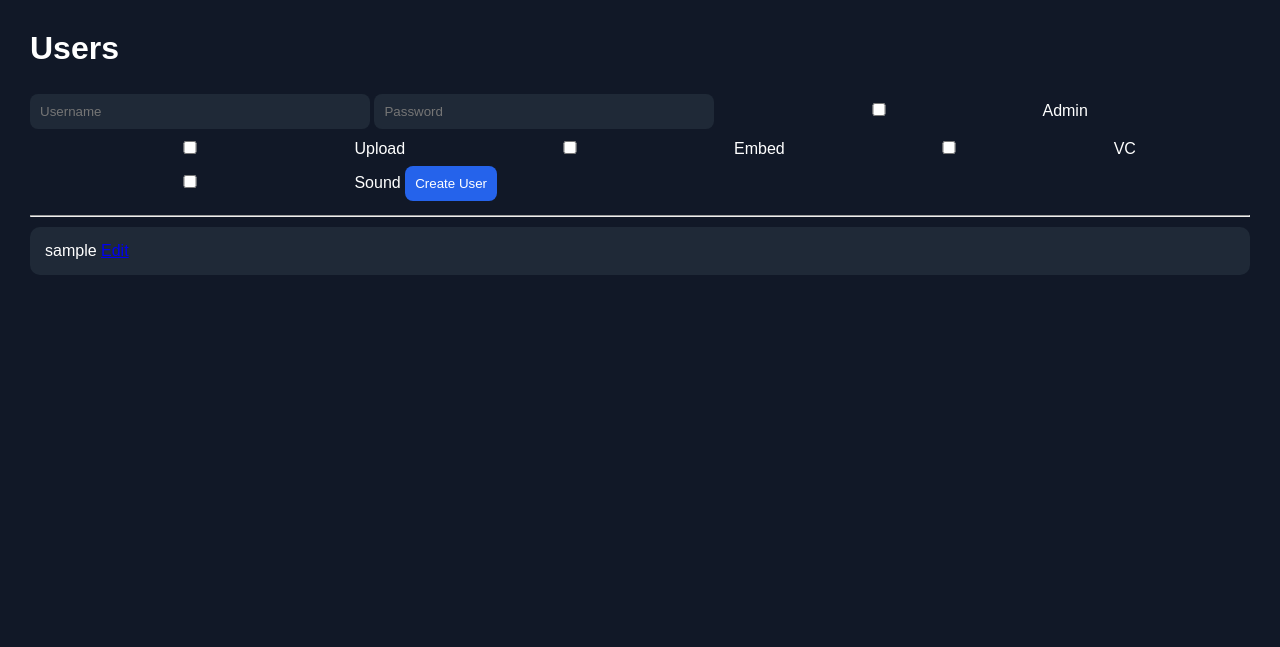
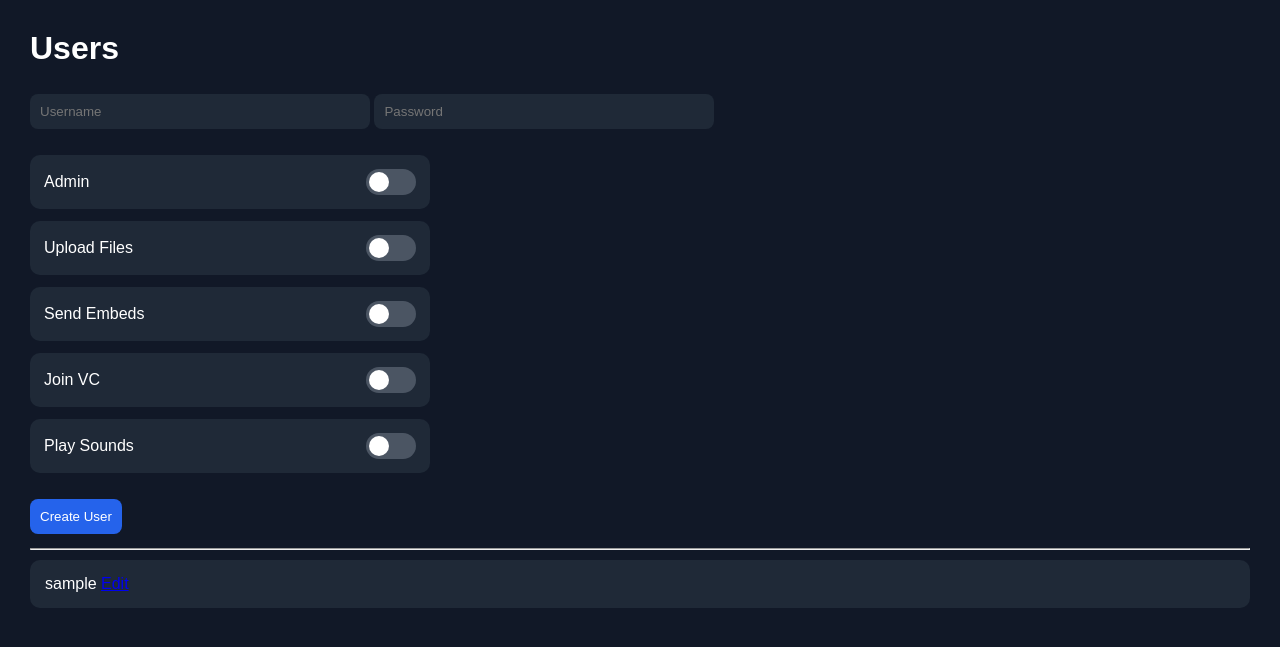
Before and after one commit to human757-fin/evilbot, a Flask app: template templates/users.html in a window 1280 px wide. Shown: the part 49-696 px from the top of the page. Run offline with Flask 3, Linux system fonts and the light colour scheme; the template is opened without the code that fills it: most values are stand-ins (such as "Sample title", 1, 10 or a date in 2020); parts of the project's set-up code (start-up, migrations or seed data) failed here and were passed over.

Commit message:
better styling

```diff
--- a/static/style.css
+++ b/static/style.css
@@ -103,3 +103,84 @@ select {
 .file-upload input[type="file"] {
     display: none;
 }
+
+.sound-actions {
+    display: flex;
+    gap: 10px;
+    margin-top: 10px;
+}
+
+.play-btn {
+    background: #22c55e;
+}
+
+.play-btn:hover {
+    background: #16a34a;
+}
+
+.delete-btn {
+    background: #ef4444;
+}
+
+.delete-btn:hover {
+    background: #dc2626;
+}
+
+.perm-grid {
+    display: flex;
+    flex-direction: column;
+    gap: 12px;
+    margin: 20px 0;
+    width: 400px;
+}
+
+.switch-row {
+    display: flex;
+    justify-content: space-between;
+    align-items: center;
+    background: #1f2937;
+    padding: 14px;
+    border-radius: 10px;
+}
+
+.switch {
+    position: relative;
+    display: inline-block;
+    width: 50px;
+    height: 26px;
+}
+
+.switch input {
+    opacity: 0;
+    width: 0;
+    height: 0;
+}
+
+.slider {
+    position: absolute;
+    cursor: pointer;
+    inset: 0;
+    background: #4b5563;
+    transition: .3s;
+    border-radius: 30px;
+}
+
+.slider:before {
+    position: absolute;
+    content: "";
+    height: 20px;
+    width: 20px;
+    left: 3px;
+    bottom: 3px;
+    background: white;
+    transition: .3s;
+    border-radius: 50%;
+}
+
+input:checked + .slider {
+    background: #5865f2;
+}
+
+input:checked + .slider:before {
+    transform: translateX(24px);
+}
--- a/templates/dashboard.html
+++ b/templates/dashboard.html
@@ -14,9 +14,10 @@
     </p>
 
     <p>Guilds: {{ status.guilds }}</p>
-    <p>Voice Connected:
+    <p>
+        Voice Connected:
         {% if status.voice_connected %}
-            🎵 Yes
+            🎵 {{ status.voice_channel }}
         {% else %}
             No
         {% endif %}
--- a/templates/users.html
+++ b/templates/users.html
@@ -9,11 +9,47 @@
     <input name="username" placeholder="Username">
     <input name="password" placeholder="Password">
 
-    <label><input type="checkbox" name="is_admin"> Admin</label>
-    <label><input type="checkbox" name="can_upload"> Upload</label>
-    <label><input type="checkbox" name="can_embed"> Embed</label>
-    <label><input type="checkbox" name="can_vc"> VC</label>
-    <label><input type="checkbox" name="can_sound"> Sound</label>
+    <div class="perm-grid">
+        <label class="switch-row">
+            Admin
+            <label class="switch">
+                <input type="checkbox" name="is_admin">
+                <span class="slider"></span>
+            </label>
+        </label>
+
+        <label class="switch-row">
+            Upload Files
+            <label class="switch">
+                <input type="checkbox" name="can_upload">
+                <span class="slider"></span>
+            </label>
+        </label>
+
+        <label class="switch-row">
+            Send Embeds
+            <label class="switch">
+                <input type="checkbox" name="can_embed">
+                <span class="slider"></span>
+            </label>
+        </label>
+
+        <label class="switch-row">
+            Join VC
+            <label class="switch">
+                <input type="checkbox" name="can_vc">
+                <span class="slider"></span>
+            </label>
+        </label>
+
+        <label class="switch-row">
+            Play Sounds
+            <label class="switch">
+                <input type="checkbox" name="can_sound">
+                <span class="slider"></span>
+            </label>
+        </label>
+    </div>
 
     <button>Create User</button>
 </form>
```
Also changed, not shown: main.py (+9 -1 lines), templates/edit_user.html (+32 -15 lines), templates/sounds.html (+15 -5 lines).
